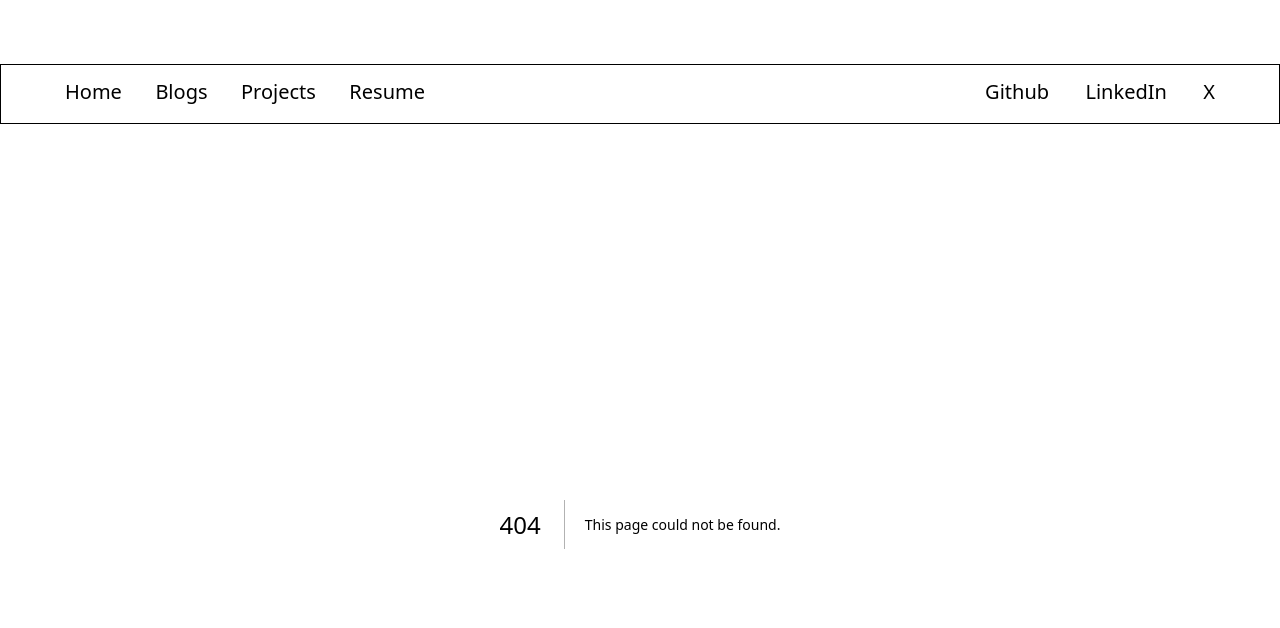
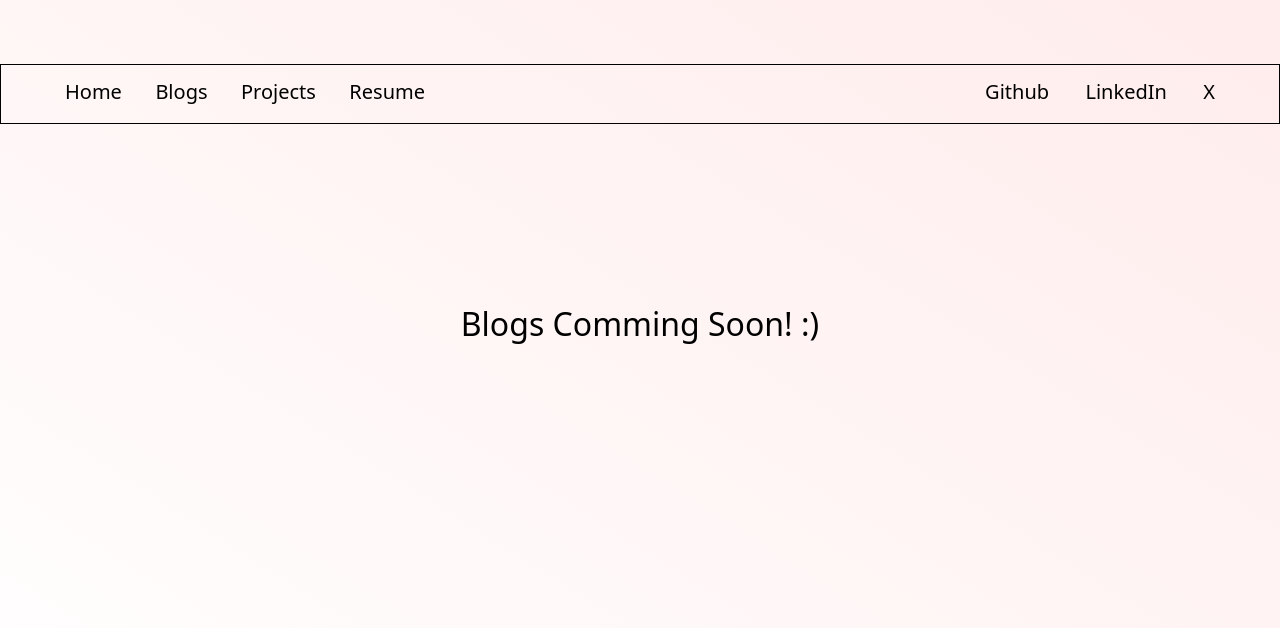
Before and after one commit to Dimension5D/portfolio, a Next.js app: page /blogs in a window 1280 px wide. Before the commit this address had no page. Shown: the top 628 px of the page. Built offline with nearby package versions, Linux system fonts and the light colour scheme.

Commit message:
Add blogs and project page

```diff
--- /dev/null
+++ b/app/blogs/page.tsx
@@ -0,0 +1,7 @@
+export default function Blogs() {
+    return (
+        <main className="flex justify-center items-center text-[2rem] h-[25rem]">
+            <h1>Blogs Comming Soon! :)</h1>
+        </main>
+    );
+}
--- a/app/layout.tsx
+++ b/app/layout.tsx
@@ -21,8 +21,8 @@ export default function RootLayout({
           <div className="w-full md:w-[22.5rem]">
             <ul className="flex justify-between">
               <li><a href="/">Home</a></li>
-              <li><a href="#">Blogs</a></li>
-              <li><a href="#">Projects</a></li>
+              <li><a href="/blogs">Blogs</a></li>
+              <li><a href="/projects">Projects</a></li>
               <li><a href="/resume.pdf" download>Resume</a></li>
             </ul>
           </div>
--- /dev/null
+++ b/app/projects/page.tsx
@@ -0,0 +1,7 @@
+export default function Projects() {
+    return (
+        <main className="flex justify-center items-center text-[2rem] h-[25rem]">
+            <h1>Projects Comming Soon! :)</h1>
+        </main>
+    );
+}
```
Also changed, not shown: app/globals.css (line endings or trailing spaces).
